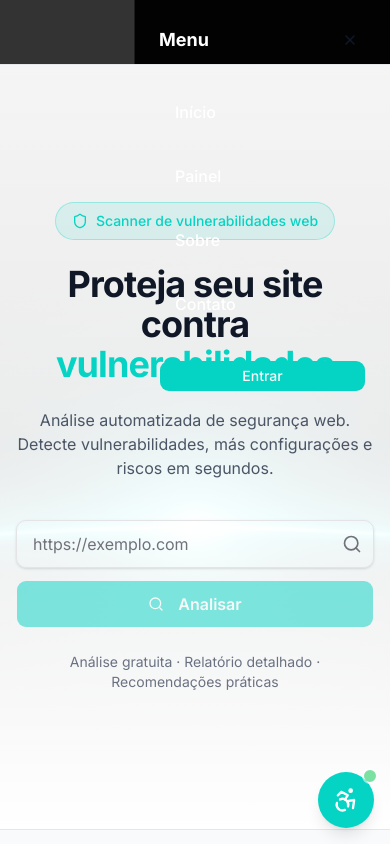
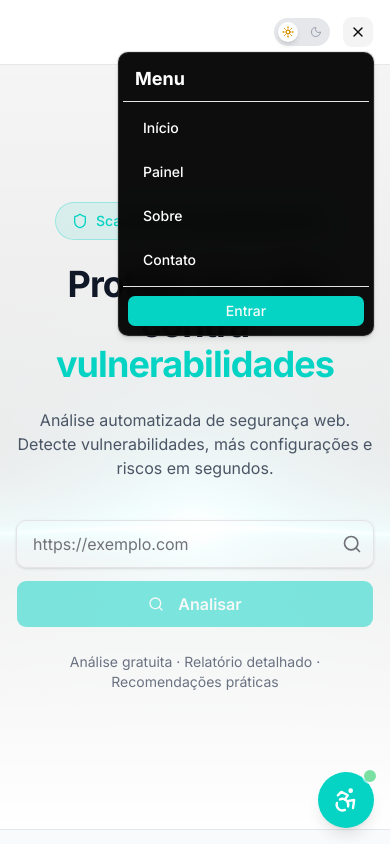
Before and after one commit to tiagobarross/galax.sect, a Next.js app: page / in a window 390 px wide. Both pictures are taken after a click on the button 358 px from the left and 32 px from the top of the page. Shown: the top 844 px of the page. Built offline with nearby package versions, Linux system fonts and the light colour scheme.

Commit message:
Refatora o componente MobileNav para utilizar um DropdownMenu, melhorando a estrutura do menu móvel. Adiciona um novo componente DropdownMenu com funcionalidades completas, incluindo itens de menu e separadores, para uma navegação mais intuitiva e responsiva.

```diff
--- a/src/components/mobile-nav.tsx
+++ b/src/components/mobile-nav.tsx
@@ -5,89 +5,86 @@
 import { Button } from '@/components/ui/button';
 import Link from 'next/link';
 
+import {
+  DropdownMenu,
+  DropdownMenuContent,
+  DropdownMenuItem,
+  DropdownMenuLabel,
+  DropdownMenuSeparator,
+  DropdownMenuTrigger,
+} from "@/components/ui/dropdown-menu"
+
 export function MobileNav() {
   const [isOpen, setIsOpen] = useState(false);
 
-  const toggleMenu = () => setIsOpen(!isOpen);
+  const closeMenu = () => setIsOpen(false);
 
   return (
-    <>
+    <DropdownMenu open={isOpen} onOpenChange={setIsOpen}>
+      <DropdownMenuTrigger asChild>
         <Button
           variant="ghost"
           size="icon"
           className="md:hidden"
-        onClick={toggleMenu}
           aria-label="Abrir menu"
         >
           {isOpen ? <X className="h-6 w-6" /> : <Menu className="h-6 w-6" />}
         </Button>
+      </DropdownMenuTrigger>
 
-      {isOpen && (
-        <>
-          <div
-            className="fixed inset-0 z-40 bg-black/80 backdrop-blur-sm md:hidden"
-            onClick={toggleMenu}
-          />
-          <nav className="fixed right-0 top-0 z-50 h-full w-64 bg-black/95 backdrop-blur-md border-l border-white/10 p-6 md:hidden">
-            <div className="mb-8 flex items-center justify-between">
-              <span className="text-lg font-bold text-white">Menu</span>
-              <Button
-                variant="ghost"
-                size="icon"
-                onClick={toggleMenu}
-                aria-label="Fechar menu"
+      <DropdownMenuContent
+        side="bottom"
+        align="end"
+        className="z-50 w-64 bg-black/95 p-2 backdrop-blur-md border border-white/10 md:hidden"
       >
-                <X className="h-6 w-6" />
-              </Button>
-            </div>
-
-            <ul className="space-y-4">
-              <li>
+        <DropdownMenuLabel className="px-2 text-lg font-bold text-white">Menu</DropdownMenuLabel>
+        <DropdownMenuSeparator />
+        <DropdownMenuItem asChild className="p-0">
           <Link
             href="/"
-                  className="block rounded-lg px-4 py-3 text-base font-medium text-white transition-colors hover:bg-white/10"
-                  onClick={toggleMenu}
+            className="block rounded-lg px-4 py-3 text-base font-medium text-white transition-colors hover:bg-white/10 focus:bg-white/10"
+            onClick={closeMenu}
           >
             Início
           </Link>
-              </li>
-              <li>
+        </DropdownMenuItem>
+        <DropdownMenuItem asChild className="p-0">
           <Link
             href="/dashboard"
-                  className="block rounded-lg px-4 py-3 text-base font-medium text-white transition-colors hover:bg-white/10"
-                  onClick={toggleMenu}
+            className="block rounded-lg px-4 py-3 text-base font-medium text-white transition-colors hover:bg-white/10 focus:bg-white/10"
+            onClick={closeMenu}
           >
             Painel
           </Link>
-              </li>
-              <li>
+        </DropdownMenuItem>
+        <DropdownMenuItem asChild className="p-0">
           <Link
             href="/about"
-                  className="block rounded-lg px-4 py-3 text-base font-medium text-white transition-colors hover:bg-white/10"
-                  onClick={toggleMenu}
+            className="block rounded-lg px-4 py-3 text-base font-medium text-white transition-colors hover:bg-white/10 focus:bg-white/10"
+            onClick={closeMenu}
           >
             Sobre
           </Link>
-              </li>
-              <li>
+        </DropdownMenuItem>
+        <DropdownMenuItem asChild className="p-0">
           <Link
             href="/contact"
-                  className="block rounded-lg px-4 py-3 text-base font-medium text-white transition-colors hover:bg-white/10"
-                  onClick={toggleMenu}
+            className="block rounded-lg px-4 py-3 text-base font-medium text-white transition-colors hover:bg-white/10 focus:bg-white/10"
+            onClick={closeMenu}
           >
             Contato
           </Link>
-              </li>
-            </ul>
-
-            <div className="mt-8">
-              <Button className="w-full bg-eletric-blue hover:bg-hover-eletric-blue">
+        </DropdownMenuItem>
+        <DropdownMenuSeparator />
+        <DropdownMenuItem asChild className="p-0">
+          <Button
+            className="mt-2 w-full bg-eletric-blue hover:bg-hover-eletric-blue"
+            onClick={closeMenu}
+          >
             Entrar
           </Button>
-            </div>
-          </nav>
-        </>
-      )}
-    </>
+        </DropdownMenuItem>
+      </DropdownMenuContent>
+    </DropdownMenu>
   );
 }
--- /dev/null
+++ b/src/components/ui/dropdown-menu.tsx
@@ -0,0 +1,269 @@
+"use client"
+
+import * as React from "react"
+import { DropdownMenu as DropdownMenuPrimitive } from "radix-ui"
+
+import { cn } from "@/lib/utils"
+import { CheckIcon, ChevronRightIcon } from "lucide-react"
+
+function DropdownMenu({
+  ...props
+}: React.ComponentProps<typeof DropdownMenuPrimitive.Root>) {
+  return <DropdownMenuPrimitive.Root data-slot="dropdown-menu" {...props} />
+}
+
+function DropdownMenuPortal({
+  ...props
+}: React.ComponentProps<typeof DropdownMenuPrimitive.Portal>) {
+  return (
+    <DropdownMenuPrimitive.Portal data-slot="dropdown-menu-portal" {...props} />
+  )
+}
+
+function DropdownMenuTrigger({
+  ...props
+}: React.ComponentProps<typeof DropdownMenuPrimitive.Trigger>) {
+  return (
+    <DropdownMenuPrimitive.Trigger
+      data-slot="dropdown-menu-trigger"
+      {...props}
+    />
+  )
+}
+
+function DropdownMenuContent({
+  className,
+  align = "start",
+  sideOffset = 4,
+  ...props
+}: React.ComponentProps<typeof DropdownMenuPrimitive.Content>) {
+  return (
+    <DropdownMenuPrimitive.Portal>
+      <DropdownMenuPrimitive.Content
+        data-slot="dropdown-menu-content"
+        sideOffset={sideOffset}
+        align={align}
+        className={cn("z-50 max-h-(--radix-dropdown-menu-content-available-height) w-(--radix-dropdown-menu-trigger-width) min-w-32 origin-(--radix-dropdown-menu-content-transform-origin) overflow-x-hidden overflow-y-auto rounded-lg bg-popover p-1 text-popover-foreground shadow-md ring-1 ring-foreground/10 duration-100 data-[side=bottom]:slide-in-from-top-2 data-[side=left]:slide-in-from-right-2 data-[side=right]:slide-in-from-left-2 data-[side=top]:slide-in-from-bottom-2 data-[state=closed]:overflow-hidden data-open:animate-in data-open:fade-in-0 data-open:zoom-in-95 data-closed:animate-out data-closed:fade-out-0 data-closed:zoom-out-95", className )}
+        {...props}
+      />
+    </DropdownMenuPrimitive.Portal>
+  )
+}
+
+function DropdownMenuGroup({
+  ...props
+}: React.ComponentProps<typeof DropdownMenuPrimitive.Group>) {
+  return (
+    <DropdownMenuPrimitive.Group data-slot="dropdown-menu-group" {...props} />
+  )
+}
+
+function DropdownMenuItem({
+  className,
+  inset,
+  variant = "default",
+  ...props
+}: React.ComponentProps<typeof DropdownMenuPrimitive.Item> & {
+  inset?: boolean
+  variant?: "default" | "destructive"
+}) {
+  return (
+    <DropdownMenuPrimitive.Item
+      data-slot="dropdown-menu-item"
+      data-inset={inset}
+      data-variant={variant}
+      className={cn(
+        "group/dropdown-menu-item relative flex cursor-default items-center gap-1.5 rounded-md px-1.5 py-1 text-sm outline-hidden select-none focus:bg-accent focus:text-accent-foreground not-data-[variant=destructive]:focus:**:text-accent-foreground data-inset:pl-7 data-[variant=destructive]:text-destructive data-[variant=destructive]:focus:bg-destructive/10 data-[variant=destructive]:focus:text-destructive dark:data-[variant=destructive]:focus:bg-destructive/20 data-disabled:pointer-events-none data-disabled:opacity-50 [&_svg]:pointer-events-none [&_svg]:shrink-0 [&_svg:not([class*='size-'])]:size-4 data-[variant=destructive]:*:[svg]:text-destructive",
+        className
+      )}
+      {...props}
+    />
+  )
+}
+
+function DropdownMenuCheckboxItem({
+  className,
+  children,
+  checked,
+  inset,
+  ...props
+}: React.ComponentProps<typeof DropdownMenuPrimitive.CheckboxItem> & {
+  inset?: boolean
+}) {
+  return (
+    <DropdownMenuPrimitive.CheckboxItem
+      data-slot="dropdown-menu-checkbox-item"
+      data-inset={inset}
+      className={cn(
+        "relative flex cursor-default items-center gap-1.5 rounded-md py-1 pr-8 pl-1.5 text-sm outline-hidden select-none focus:bg-accent focus:text-accent-foreground focus:**:text-accent-foreground data-inset:pl-7 data-disabled:pointer-events-none data-disabled:opacity-50 [&_svg]:pointer-events-none [&_svg]:shrink-0 [&_svg:not([class*='size-'])]:size-4",
+        className
+      )}
+      checked={checked}
+      {...props}
+    >
+      <span
+        className="pointer-events-none absolute right-2 flex items-center justify-center"
+        data-slot="dropdown-menu-checkbox-item-indicator"
+      >
+        <DropdownMenuPrimitive.ItemIndicator>
+          <CheckIcon
+          />
+        </DropdownMenuPrimitive.ItemIndicator>
+      </span>
+      {children}
+    </DropdownMenuPrimitive.CheckboxItem>
+  )
+}
+
+function DropdownMenuRadioGroup({
+  ...props
+}: React.ComponentProps<typeof DropdownMenuPrimitive.RadioGroup>) {
+  return (
+    <DropdownMenuPrimitive.RadioGroup
+      data-slot="dropdown-menu-radio-group"
+      {...props}
+    />
+  )
+}
+
+function DropdownMenuRadioItem({
+  className,
+  children,
+  inset,
+  ...props
+}: React.ComponentProps<typeof DropdownMenuPrimitive.RadioItem> & {
+  inset?: boolean
+}) {
+  return (
+    <DropdownMenuPrimitive.RadioItem
+      data-slot="dropdown-menu-radio-item"
+      data-inset={inset}
+      className={cn(
+        "relative flex cursor-default items-center gap-1.5 rounded-md py-1 pr-8 pl-1.5 text-sm outline-hidden select-none focus:bg-accent focus:text-accent-foreground focus:**:text-accent-foreground data-inset:pl-7 data-disabled:pointer-events-none data-disabled:opacity-50 [&_svg]:pointer-events-none [&_svg]:shrink-0 [&_svg:not([class*='size-'])]:size-4",
+        className
+      )}
+      {...props}
+    >
+      <span
+        className="pointer-events-none absolute right-2 flex items-center justify-center"
+        data-slot="dropdown-menu-radio-item-indicator"
+      >
+        <DropdownMenuPrimitive.ItemIndicator>
+          <CheckIcon
+          />
+        </DropdownMenuPrimitive.ItemIndicator>
+      </span>
+      {children}
+    </DropdownMenuPrimitive.RadioItem>
+  )
+}
+
+function DropdownMenuLabel({
+  className,
+  inset,
+  ...props
+}: React.ComponentProps<typeof DropdownMenuPrimitive.Label> & {
+  inset?: boolean
+}) {
+  return (
+    <DropdownMenuPrimitive.Label
+      data-slot="dropdown-menu-label"
+      data-inset={inset}
+      className={cn(
+        "px-1.5 py-1 text-xs font-medium text-muted-foreground data-inset:pl-7",
+        className
+      )}
+      {...props}
+    />
+  )
+}
+
+function DropdownMenuSeparator({
+  className,
+  ...props
+}: React.ComponentProps<typeof DropdownMenuPrimitive.Separator>) {
+  return (
+    <DropdownMenuPrimitive.Separator
+      data-slot="dropdown-menu-separator"
+      className={cn("-mx-1 my-1 h-px bg-border", className)}
+      {...props}
+    />
+  )
+}
+
+function DropdownMenuShortcut({
+  className,
+  ...props
+}: React.ComponentProps<"span">) {
+  return (
+    <span
+      data-slot="dropdown-menu-shortcut"
+      className={cn(
+        "ml-auto text-xs tracking-widest text-muted-foreground group-focus/dropdown-menu-item:text-accent-foreground",
+        className
+      )}
+      {...props}
+    />
+  )
+}
+
+function DropdownMenuSub({
+  ...props
+}: React.ComponentProps<typeof DropdownMenuPrimitive.Sub>) {
+  return <DropdownMenuPrimitive.Sub data-slot="dropdown-menu-sub" {...props} />
+}
+
+function DropdownMenuSubTrigger({
+  className,
+  inset,
+  children,
+  ...props
+}: React.ComponentProps<typeof DropdownMenuPrimitive.SubTrigger> & {
+  inset?: boolean
+}) {
+  return (
+    <DropdownMenuPrimitive.SubTrigger
+      data-slot="dropdown-menu-sub-trigger"
+      data-inset={inset}
+      className={cn(
+        "flex cursor-default items-center gap-1.5 rounded-md px-1.5 py-1 text-sm outline-hidden select-none focus:bg-accent focus:text-accent-foreground not-data-[variant=destructive]:focus:**:text-accent-foreground data-inset:pl-7 data-open:bg-accent data-open:text-accent-foreground [&_svg]:pointer-events-none [&_svg]:shrink-0 [&_svg:not([class*='size-'])]:size-4",
+        className
+      )}
+      {...props}
+    >
+      {children}
+      <ChevronRightIcon className="ml-auto" />
+    </DropdownMenuPrimitive.SubTrigger>
+  )
+}
+
+function DropdownMenuSubContent({
+  className,
+  ...props
+}: React.ComponentProps<typeof DropdownMenuPrimitive.SubContent>) {
+  return (
+    <DropdownMenuPrimitive.SubContent
+      data-slot="dropdown-menu-sub-content"
+      className={cn("z-50 min-w-[96px] origin-(--radix-dropdown-menu-content-transform-origin) overflow-hidden rounded-lg bg-popover p-1 text-popover-foreground shadow-lg ring-1 ring-foreground/10 duration-100 data-[side=bottom]:slide-in-from-top-2 data-[side=left]:slide-in-from-right-2 data-[side=right]:slide-in-from-left-2 data-[side=top]:slide-in-from-bottom-2 data-open:animate-in data-open:fade-in-0 data-open:zoom-in-95 data-closed:animate-out data-closed:fade-out-0 data-closed:zoom-out-95", className )}
+      {...props}
+    />
+  )
+}
+
+export {
+  DropdownMenu,
+  DropdownMenuPortal,
+  DropdownMenuTrigger,
+  DropdownMenuContent,
+  DropdownMenuGroup,
+  DropdownMenuLabel,
+  DropdownMenuItem,
+  DropdownMenuCheckboxItem,
+  DropdownMenuRadioGroup,
+  DropdownMenuRadioItem,
+  DropdownMenuSeparator,
+  DropdownMenuShortcut,
+  DropdownMenuSub,
+  DropdownMenuSubTrigger,
+  DropdownMenuSubContent,
+}
```
Lines whose indentation alone changed are shown as unchanged.
